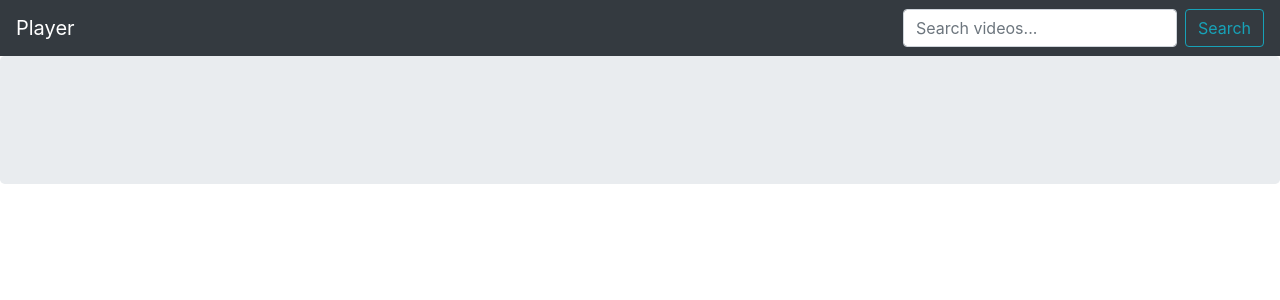
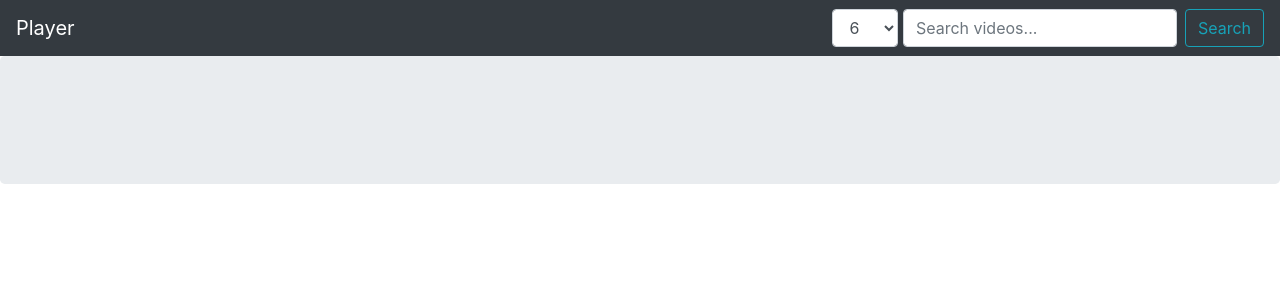
Before and after one commit to silvamfilipe/video-player, a Symfony app: template templates/home.html.twig in a window 1280 px wide. Shown: the top 300 px of the page. Run offline with Twig, Linux system fonts and the light colour scheme; the template is opened without the code that fills it, so the values that code supplies are empty; some libraries are stand-ins or nearby versions.

Commit message:
Added select component to filter the max number of results

```diff
--- a/composer.json
+++ b/composer.json
@@ -10,7 +10,8 @@
         "symfony/console": "*",
         "symfony/flex": "^1.1",
         "symfony/framework-bundle": "*",
-        "symfony/yaml": "*"
+        "symfony/yaml": "*",
+        "twig/extensions": "^1.5"
     },
     "require-dev": {
         "phpspec/phpspec": "^5.0",
--- a/config/services.yaml
+++ b/config/services.yaml
@@ -32,3 +32,8 @@ services:
     Google_Service_YouTube:
         class: Google_Service_YouTube
         arguments: ['@Google_Client']
+
+    htmlcompress:
+        class: Twig\Extensions\TextExtension
+        tags:
+            - { name: twig.extension }
--- a/src/Domain/Video.php
+++ b/src/Domain/Video.php
@@ -26,7 +26,6 @@ class Video
 
     /**
      * @var string
-     * @Route()
      */
     private $thumbnail;
 
--- a/src/Infrastructure/Google/GoogleVideoProvider.php
+++ b/src/Infrastructure/Google/GoogleVideoProvider.php
@@ -98,6 +98,7 @@ class GoogleVideoProvider implements VideoProvider
             'id,snippet',
             [
                 'q' => $searchTerm,
+                'type' => 'video',
                 'maxResults' => 10
             ]
         );
--- a/templates/elements/_nav-bar.html.twig
+++ b/templates/elements/_nav-bar.html.twig
@@ -9,7 +9,13 @@
 
         </ul>
         <form class="form-inline my-2 my-lg-0">
-            <input name="pattern" class="form-control mr-sm-2" type="text" placeholder="Search videos..." aria-label="Search">
+            <select class="form-control" name="results">
+                <option {{ results==6 ? 'selected' }} value="6">6</option>
+                <option {{ results==12 ? 'selected' }} value="12">12</option>
+                <option {{ results==24 ? 'selected' }} value="24">24</option>
+                <option {{ results==36 ? 'selected' }} value="36">36</option>
+            </select>&nbsp;
+            <input name="pattern" class="form-control mr-sm-2" type="text" placeholder="Search videos..." aria-label="Search" value="{{ pattern }}">
             <button class="btn btn-outline-info my-2 my-sm-0" type="submit">Search</button>
         </form>
     </div>
--- a/templates/home.html.twig
+++ b/templates/home.html.twig
@@ -3,4 +3,13 @@
 
 {% block main %}
     {% include 'elements/_video-player.html.twig' %}
+
+    <div class="container">
+        <div class="row">
+            {% for video in videos %}
+                {% include 'elements/_video.html.twig' %}
+            {% endfor %}
+        </div>
+    </div>
+
 {% endblock %}
```
Also changed, not shown: src/Controller/MainController.php (+8 -3 lines), templates/elements/_video.html.twig (+8 -0 lines), 3 other files.
